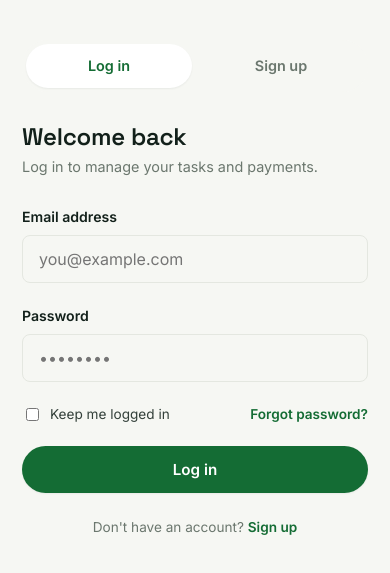
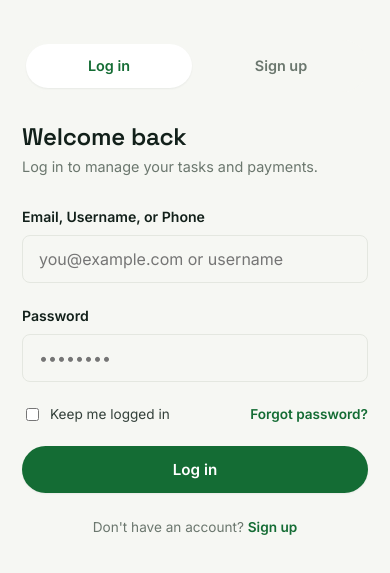
Before and after one commit to Syslar/Taska, a plain HTML site: page App/Auth/login.html in a window 390 px wide. Shown: the part 133-706 px from the top of the page. Drawn offline with Linux system fonts and the light colour scheme.

Commit message:
fix: update login identifier to accept email, username or phone with verbose clerk logging

```diff
--- a/App/Auth/login.html
+++ b/App/Auth/login.html
@@ -53,9 +53,9 @@
 
         <form id="login-form">
           <div class="field-group">
-            <label class="field-label" for="loginEmail">Email address</label>
-            <input class="text-input" type="email" id="loginEmail" placeholder="you@example.com" required>
-            <span class="field-error">Enter your email to continue.</span>
+            <label class="field-label" for="loginEmail">Email, Username, or Phone</label>
+            <input class="text-input" type="text" id="loginEmail" placeholder="you@example.com or username" required>
+            <span class="field-error">Enter your email, username, or phone to continue.</span>
           </div>
           <div class="field-group">
             <label class="field-label" for="loginPassword">Password</label>
@@ -126,6 +126,8 @@
             password,
           });
 
+          console.log('Clerk sign-in attempt:', signInAttempt.status, signInAttempt);
+
           // Step 2: Check if complete
           if (signInAttempt.status === 'complete' && signInAttempt.createdSessionId) {
             await window.Clerk.setActive({ session: signInAttempt.createdSessionId });
@@ -139,6 +141,8 @@
               strategy: 'password',
               password,
             });
+
+            console.log('Clerk first factor result:', firstFactorResult.status, firstFactorResult);
 
             if (firstFactorResult.status === 'complete' && firstFactorResult.createdSessionId) {
               await window.Clerk.setActive({ session: firstFactorResult.createdSessionId });
@@ -158,11 +162,11 @@
             return;
           }
 
-          if (window.showToast) window.showToast('Login could not be completed. Please check your credentials.');
+          if (window.showToast) window.showToast('Login could not be completed. Please check your email/username and password.');
 
         } catch (err) {
-          console.error('Login error:', err);
-          let errorMsg = 'Incorrect email or password.';
+          console.error('Clerk login error details:', err);
+          let errorMsg = 'Incorrect email, username, or password.';
           if (err && err.errors && err.errors.length > 0) {
             errorMsg = err.errors[0].longMessage || err.errors[0].message || errorMsg;
           }
```
